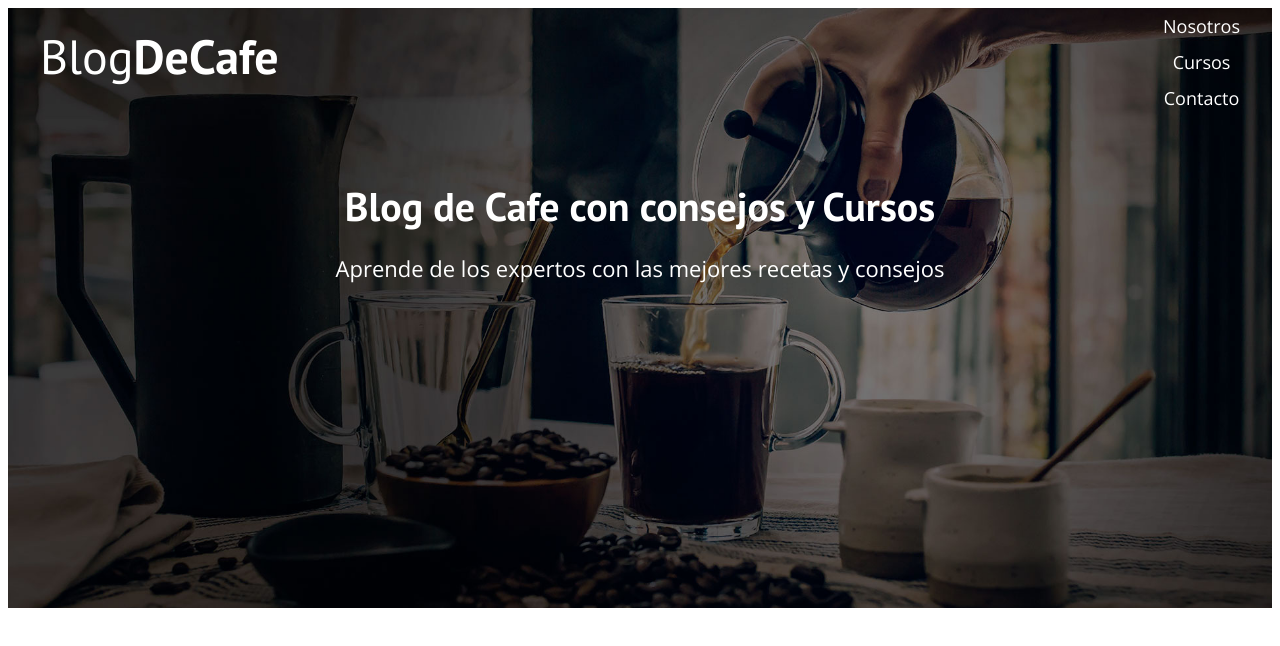
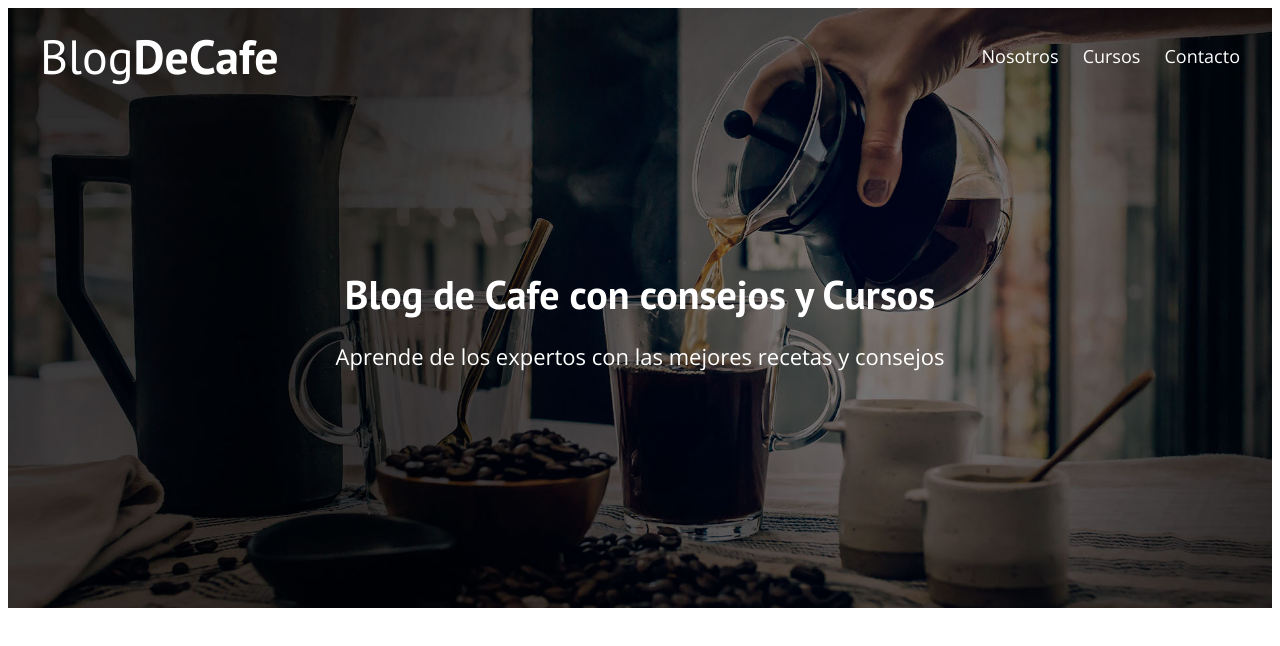
Before and after one commit to sergiiolezcano/blogcafe, a plain HTML site: page index.html in a window 1280 px wide. Drawn offline with nearby package versions, Linux system fonts and the light colour scheme.

Commit message:
actualizando archivo style.css

```diff
--- a/css/style.css
+++ b/css/style.css
@@ -45,6 +45,7 @@ img{
     .barra{
         display: flex;
         justify-content: space-between;
+        align-items: center;
     }
 }
 .site-header{
@@ -71,6 +72,15 @@ img{
     display: block;
     font-size: 1.8rem;
 }
+@media (min-width: 768px) {
+    .navegacion a {
+        display: inline;
+        margin-right: 2rem;
+    }
+    .navegacion a:last-of-type{
+        margin: 0;
+    }
+}
 
 /**TEXTO HEADER**/
 .texto-header{
@@ -78,6 +88,11 @@ img{
     text-align: center;
     margin-top: 5rem;
 }
+@media (min-width: 768px) {
+    .texto-header{
+    margin-top: 15rem;
+    }
+}
 .texto-header p{
     font-size: 2.2rem;
 }
```
